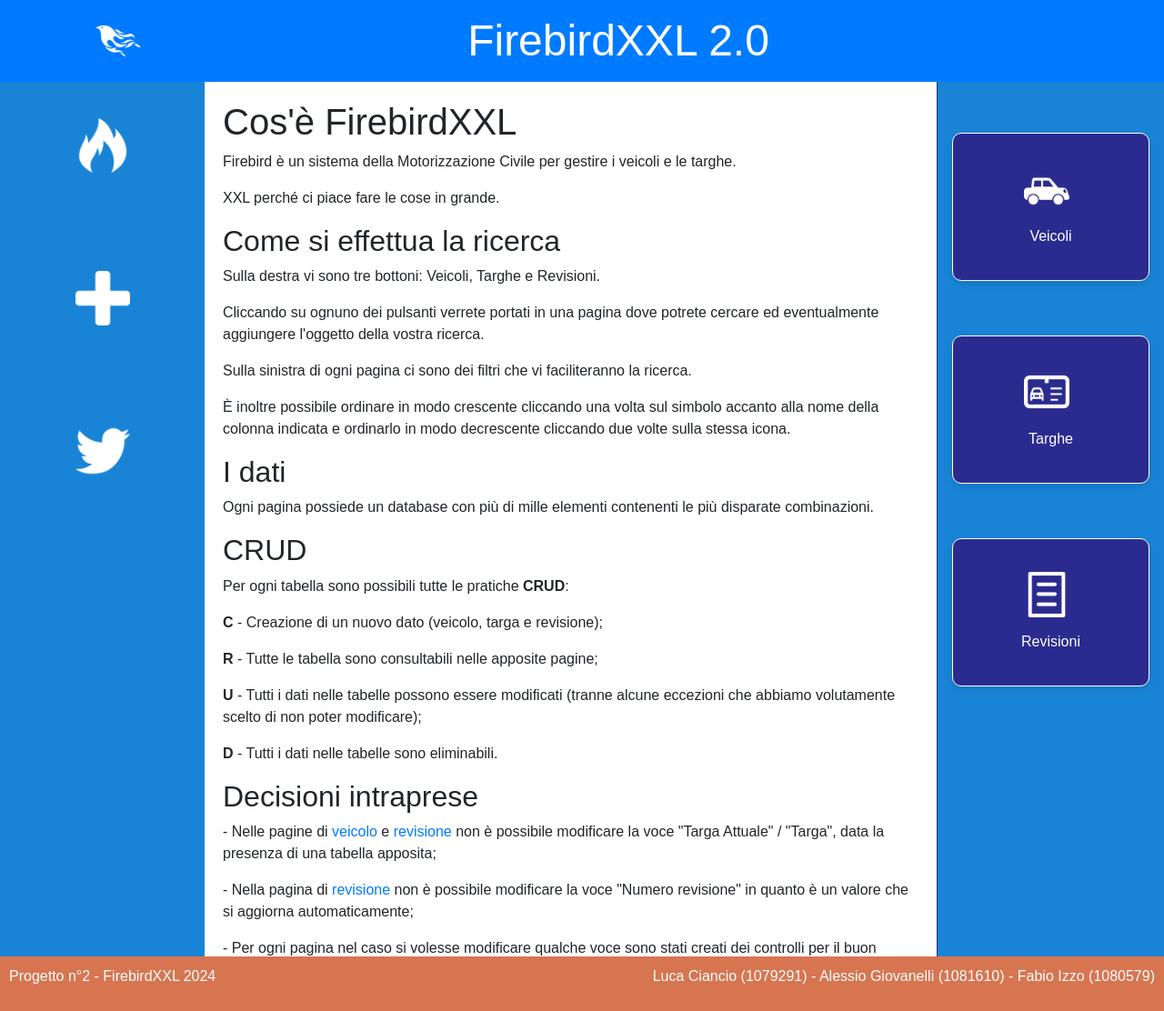
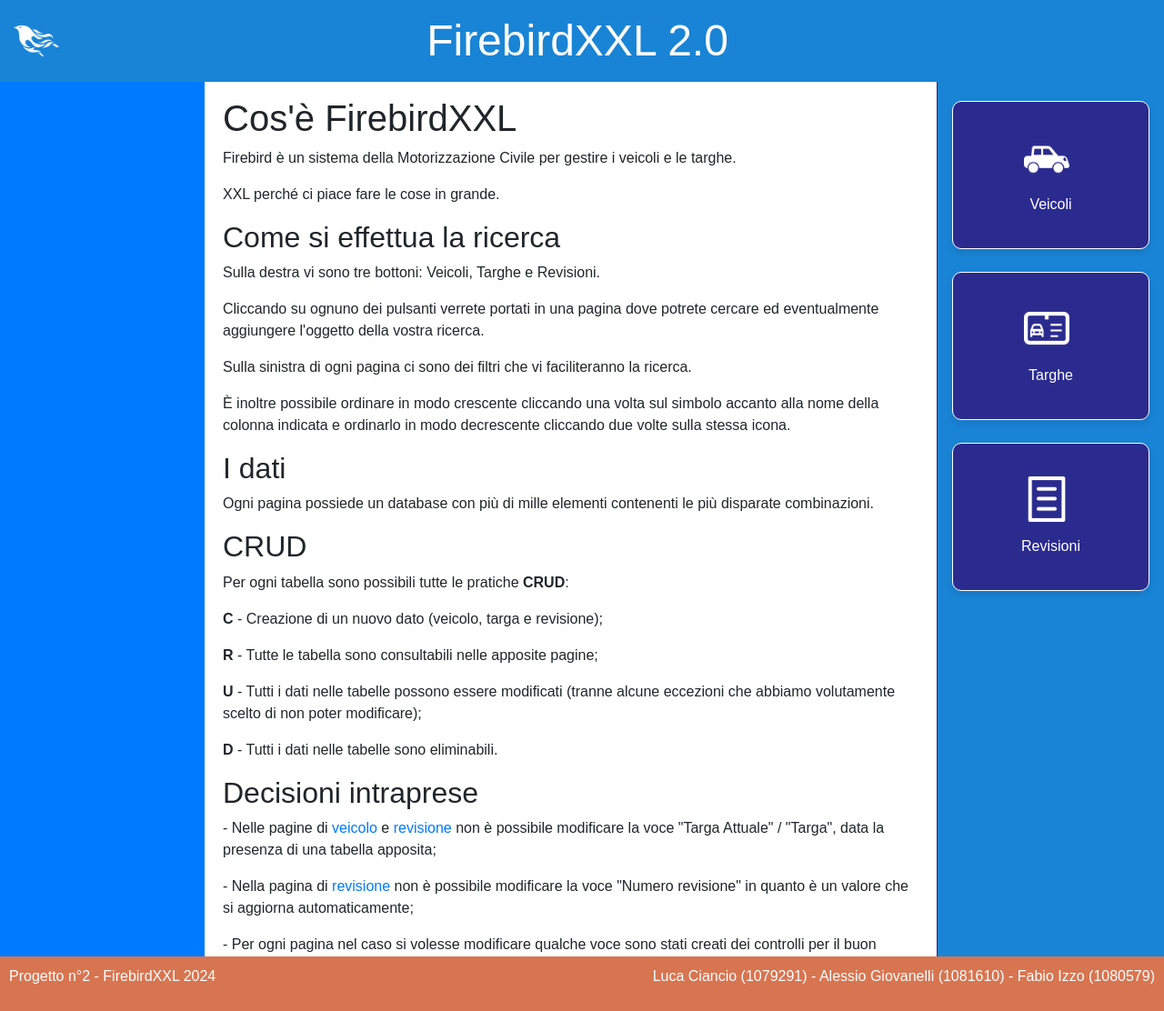
Before and after one commit to agiovanelli/FirebirdXXL, a Django app: page / in a window 1280 px wide. Shown: the whole page at 91% size. Run offline with Django 5.2, Linux system fonts and the light colour scheme; some libraries are stand-ins or nearby versions.

Commit message:
modifiche

```diff
--- a/hello/static/hello/css/style.css
+++ b/hello/static/hello/css/style.css
@@ -110,7 +110,7 @@
 
 /* Sidebar Styles */
 #filtro {
-    background-color: rgb(25, 132, 214) !important;
+    background-color: rgb(25, 132, 214);
     color: white !important;
     padding: 20px;
     width: 225px;
@@ -173,7 +173,7 @@
     border: 1px solid white !important;
     padding: 20px;
     margin-bottom: 25px;
-    margin-top: 60px;
+    margin-top: 25px;
     text-align: center;
     cursor: pointer;
     border-radius: 10px;
--- a/hello/templates/hello/home.html
+++ b/hello/templates/hello/home.html
@@ -18,10 +18,10 @@
 </head>
 
 <body>
-    <header class="bg-primary text-white text-center py-3">
+    <header class="text-white text-center py-3" style="background-color: #1E3A5F;">
         <div class="container">
             <div class="d-flex justify-content-between align-items-center">
-                <div id="cambiologo" class="d-inline-block">
+                <div id="cambiologo" class="d-inline-block" style="margin-left: -70px;">
                     <a href="{% url 'home' %}">
                         <img src="{% static 'hello/images/fenicebianca.png' %}" alt="icona fenice" class="icona"
                             id="default">
@@ -37,24 +37,6 @@
     <div id="filtro" class="bg-primary text-white p-3">
         <div class="centrato">
             <div class="contenitore-icone d-flex flex-column align-items-center">
-                <div id="cambio" class="my-4">
-                    <img class="iconeHome" src="{% static 'hello/images/fuocobianco.png' %}" alt="icona fuoco"
-                        width="100" height="100" id="default">
-                    <img class="iconeHome" src="{% static 'hello/images/fuocoarancione.png' %}" alt="icona fuoco"
-                        width="100" height="100" id="hover">
-                </div>
-                <div id="cambio" class="my-4">
-                    <img class="iconeHome" src="{% static 'hello/images/piubianco.png' %}" alt="icona piu" width="100"
-                        height="100" id="default">
-                    <img class="iconeHome" src="{% static 'hello/images/piuarancione.png' %}" alt="icona piu"
-                        width="100" height="100" id="hover">
-                </div>
-                <div id="cambio" class="my-4">
-                    <img class="iconeHome" src="{% static 'hello/images/uccellobianco.png' %}" alt="icona uccello"
-                        width="100" height="100" id="default">
-                    <img class="iconeHome" src="{% static 'hello/images/uccelloarancione.png' %}" alt="icona uccello"
-                        width="100" height="100" id="hover">
-                </div>
             </div>
         </div>
     </div>
@@ -103,7 +85,7 @@
         </div>
     </nav>
 
-    <div id="contenuto">
+    <div id="contenuto" class="container mt-2 pt-2 scrollable-content">
         <div class="centrato">
             <h1>Cos'è FirebirdXXL</h1>
             <p>Firebird è un sistema della Motorizzazione Civile per gestire i veicoli e le targhe.</p>
```
